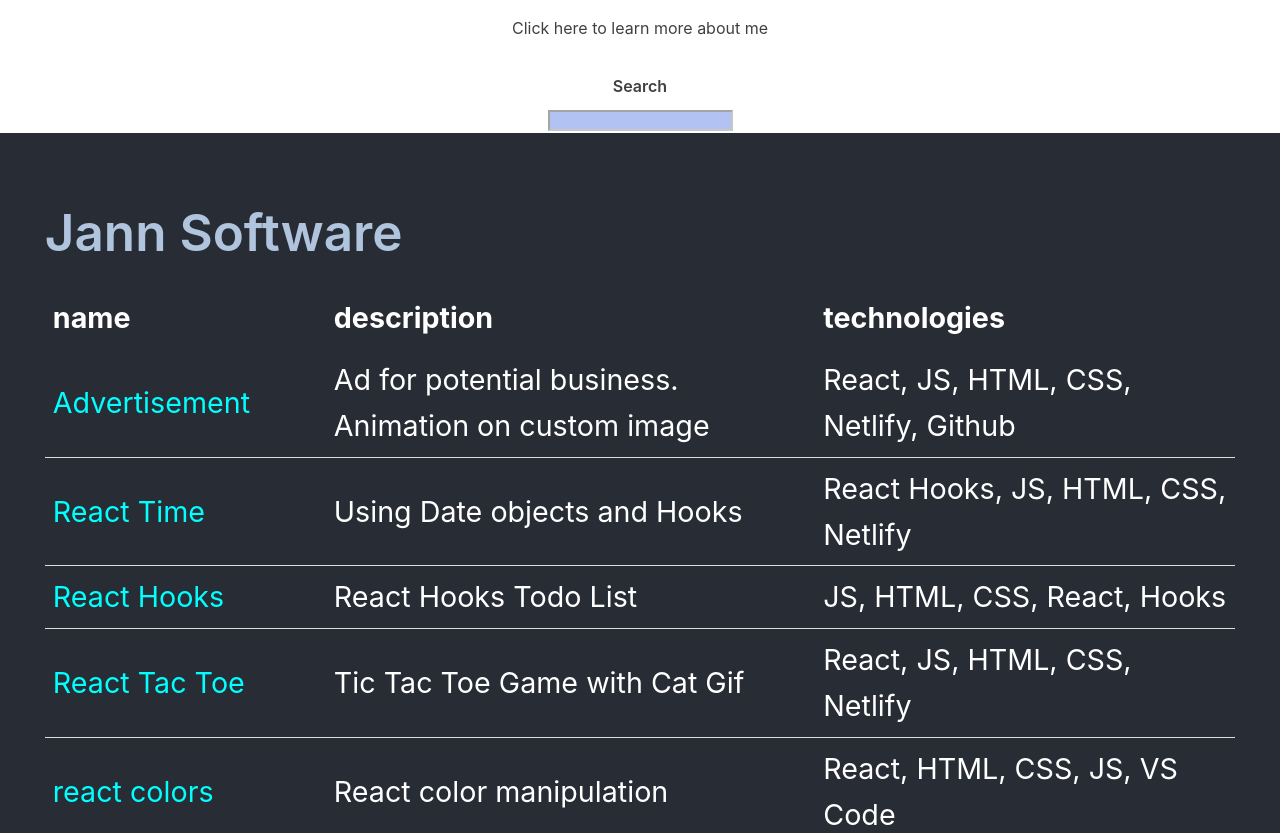
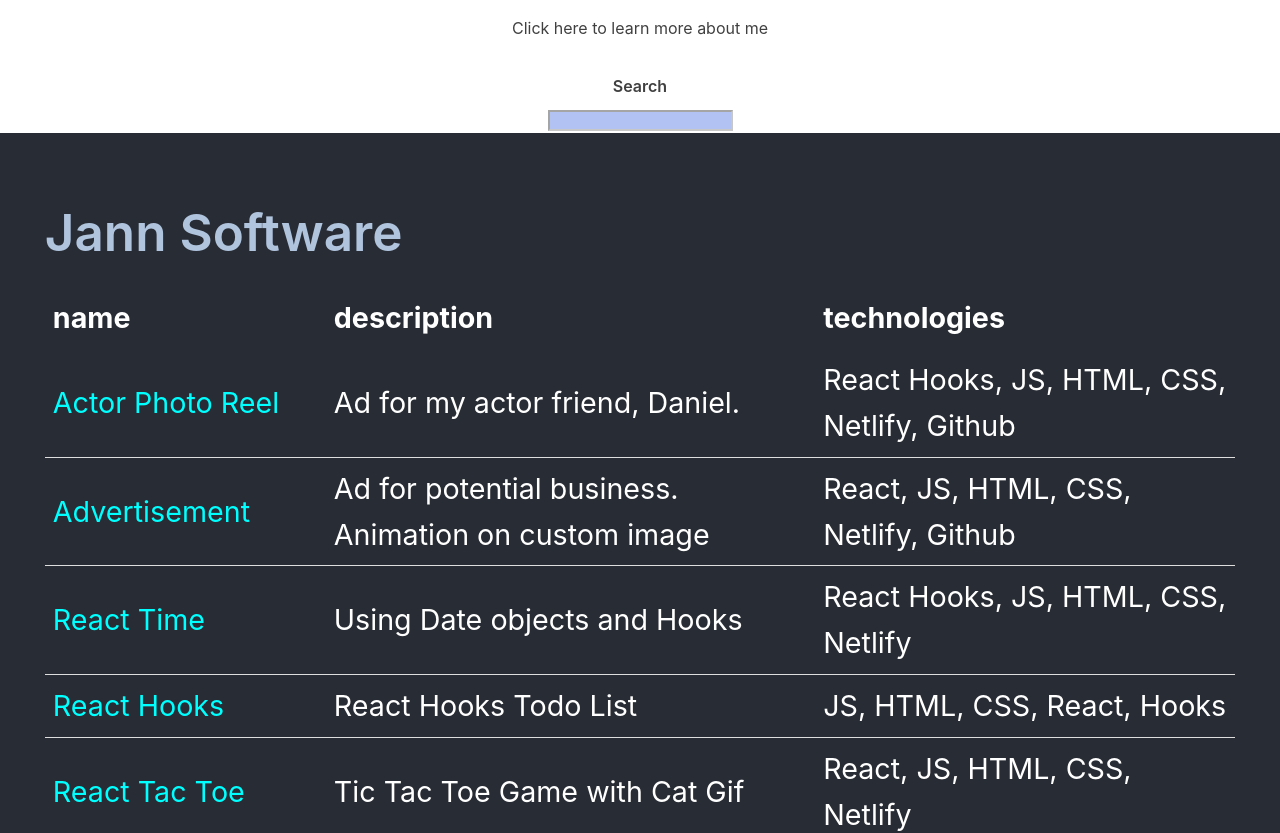
Before and after one commit to codejoy-wins/React-Portfolio, a React (Create React App) app: page / in a window 1280 px wide. Shown: the top 833 px of the page. Built offline with nearby package versions, Linux system fonts and the light colour scheme.

Commit message:
added site for a friend

```diff
--- a/src/App.js
+++ b/src/App.js
@@ -3,7 +3,7 @@ import Table from './components/Table';
 import Form from './components/Form';
 import Heading from './components/Heading';
 import './App.css';
-
+// https://wizardly-wright-170b65.netlify.com/
 //#282c34
 class App extends Component {
   state = {
@@ -15,6 +15,12 @@ class App extends Component {
       "fontSize": "2.24vw",
     },
     projects: [
+        {
+          "name": "Actor Photo Reel",
+          "lynk": "https://wizardly-wright-170b65.netlify.com/",
+          "desc": "Ad for my actor friend, Daniel.",
+          "tech": "React Hooks, JS, HTML, CSS, Netlify, Github"
+        },
         {
           "name": "Advertisement",
           "lynk": "https://trusting-blackwell-950c36.netlify.com/?fbclid=IwAR3l242tKz2QPoRsEhuBcCN3CtyUeXVvd3x8XB6hDzKIf0KT9Dov1L8wQlA",
@@ -133,6 +139,12 @@ class App extends Component {
     ],
     // https://tender-shannon-7c069f.netlify.com/
     permaProjects: [
+      {
+        "name": "Actor Photo Reel",
+        "lynk": "https://wizardly-wright-170b65.netlify.com/",
+        "desc": "Ad for my actor friend, Daniel.",
+        "tech": "React Hooks, JS, HTML, CSS, Netlify, Github"
+      },
       {
         "name": "Advertisement",
         "lynk": "https://trusting-blackwell-950c36.netlify.com/?fbclid=IwAR3l242tKz2QPoRsEhuBcCN3CtyUeXVvd3x8XB6hDzKIf0KT9Dov1L8wQlA",
```
